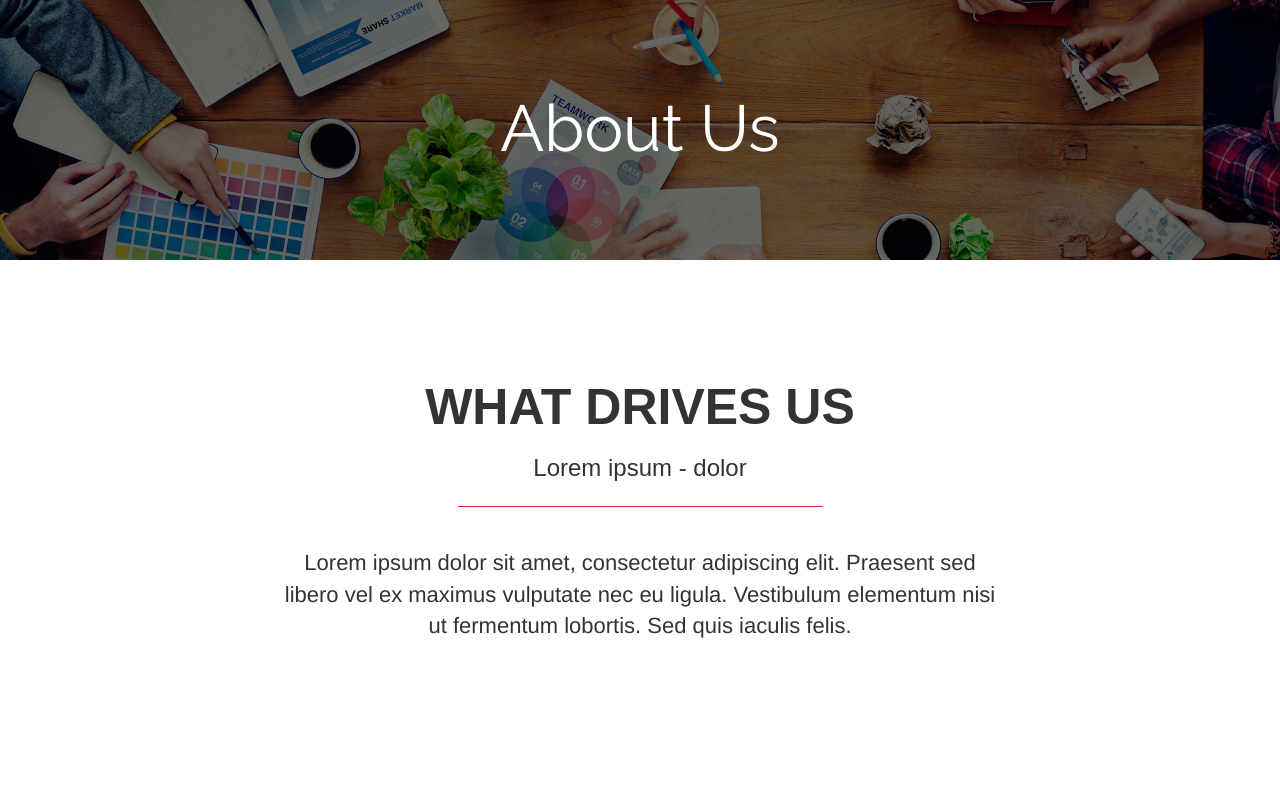
After one commit to ankitpipalia/Explore-Gujarat-Php, a PHP site: page /aboutus.html in a window 1280 px wide. The commit adds this page. Run offline with PHP 8.4, Linux system fonts and the light colour scheme; some libraries are stand-ins or nearby versions.

Commit message:
Pages added

```diff
--- /dev/null
+++ b/.gitignore./test.css
@@ -0,0 +1,4 @@
+.social-media-icons{
+    size: 1%;
+    border-radius: 50%;
+}
--- /dev/null
+++ b/aboutus.html
@@ -0,0 +1,37 @@
+<link href="https://fonts.googleapis.com/css?family=Raleway" rel="stylesheet">
+<link rel="stylesheet" href="https://maxcdn.bootstrapcdn.com/font-awesome/4.6.3/css/font-awesome.min.css">
+<link rel="stylesheet" href="/css/aboutus.css">
+<link href="https://maxcdn.bootstrapcdn.com/bootstrap/3.3.6/css/bootstrap.min.css" rel="stylesheet">
+<script src="https://code.jquery.com/jquery-2.2.0.min.js" type="text/javascript"></script>
+<script src="https://maxcdn.bootstrapcdn.com/bootstrap/3.3.6/js/bootstrap.min.js"></script>
+<div class="ct-pageWrapper" id="ct-js-wrapper">
+<section class="company-heading intro-type" id="parallax-one">
+   <div class="container">
+      <div class="row product-title-info">
+         <div class="col-md-12">
+            <h1>
+               About Us
+            </h1>
+         </div>
+      </div>
+   </div>
+   <div class="parallax" id="parallax-cta" style="background-image:url(img/hero.jpg);">
+      &nbsp;
+   </div>
+</section>
+<section class="story-section company-sections ct-u-paddingBoth100 paddingBothHalf noTopMobilePadding" id="section">
+   <div class="container text-center">
+      <h2>
+         WHAT DRIVES US
+      </h2>
+      <h3>
+         Lorem ipsum - dolor
+      </h3>
+      <div class="col-md-8 col-md-offset-2">
+         <div class="red-border">
+            &nbsp;
+         </div>
+         <p class="ct-u-size22 ct-u-fontWeight300 marginTop40">
+            Lorem ipsum dolor sit amet, consectetur adipiscing elit. Praesent sed libero vel ex maximus vulputate nec eu ligula. Vestibulum elementum nisi ut fermentum lobortis. Sed quis iaculis felis.
+         </p>
+      </div>
--- /dev/null
+++ b/css/aboutus.css
@@ -0,0 +1,61 @@
+.separator-type, .title-type, .intro-type, .content-type .intro-type p {
+    position: relative;
+}
+#product-header-section, .intro-type .container {
+    padding: 68px 15px 72px !important;
+}
+.parallax {
+    background-attachment: inherit !important;
+    background-repeat: repeat;
+    background-size: cover;
+    position: absolute;
+    top: 0px;
+    bottom: 0px;
+    width: 100%;
+    z-index: -10;
+}
+.company-heading h1 {
+    margin-bottom: 40px;
+    line-height: 80px;
+    color: #fff;
+    font-weight: 700 !important;
+    text-align: center;
+}
+#section{
+    background-color: #fff;
+}
+.seo-header, .product-header, .intro-type .container h1.white, .company-heading h1 {
+    font-family: 'Raleway', sans-serif;
+    font-weight: 100 !important;
+    text-transform: capitalize;
+    font-size: 65px;
+    margin-bottom: 20px;
+}
+.red-border {
+    width: 50%;
+    border-bottom: 1px solid #d2282e;
+    margin: 0 auto;
+    height: 16px;
+}
+.ct-u-size22 {
+    font-size: 22px;
+}
+.ct-u-fontWeight300 {
+    font-weight: 300;
+}
+.marginTop40 {
+    margin-top: 40px !important;
+}
+.ct-u-paddingBoth100 {
+    padding: 100px 15px;
+}
+.ct-u-paddingBoth100 {
+    padding: 100px 15px;
+}
+.company-sections h2, .careers-sections h2, .perks-section h2 {
+    font-weight: 800;
+    font-size: 50px;
+}
+.company-sections h2, .company-sections h3, .careers-sections h2, .perks-section h2 {
+    font-family: 'proxima-nova', sans-serif;
+}
--- a/css/style.css
+++ b/css/style.css
@@ -67,7 +67,7 @@ html{
 }
 
 body{
-    background-color: black;
+    background-color: #0c151f;
 }
 
 
@@ -156,6 +156,7 @@ header .menu-item a:hover{
 /* services and spots */
 #service-menu,
 #spot-menu{
+    background-color: #0c151f;
     display: flex;
     flex-direction: row;
 
@@ -197,6 +198,7 @@ header .menu-item a:hover{
 /* services and citys */
 #service-menu,
 #city-menu{
+    background-color: #0c151f;
     display: flex;
     flex-direction: row;
 
--- a/index.html
+++ b/index.html
@@ -38,6 +38,7 @@
                 <li class="menu-item"><a href="#spots">To Begin Your Journey</a></li>
                 <li class="menu-item"><a href="/login.html">Login</a></li>
                 <li class="menu-item"><a href="/registertion.html">Sign Up</a></li>
+                <li class="menu-item"><a href="/aboutus.html">About Us</a></li>
             </ul>
         </header>
 
```
Also changed, not shown: .gitignore./test.html (added, +20 -0 lines), img/hero.jpg (added), img/user.png (added).
